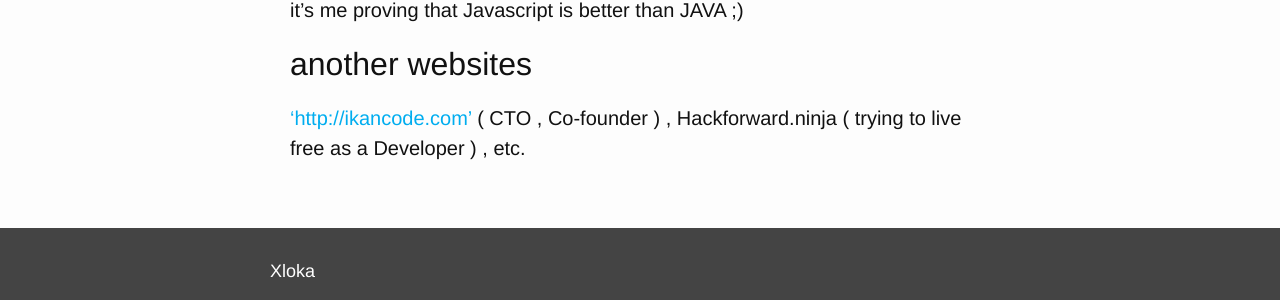
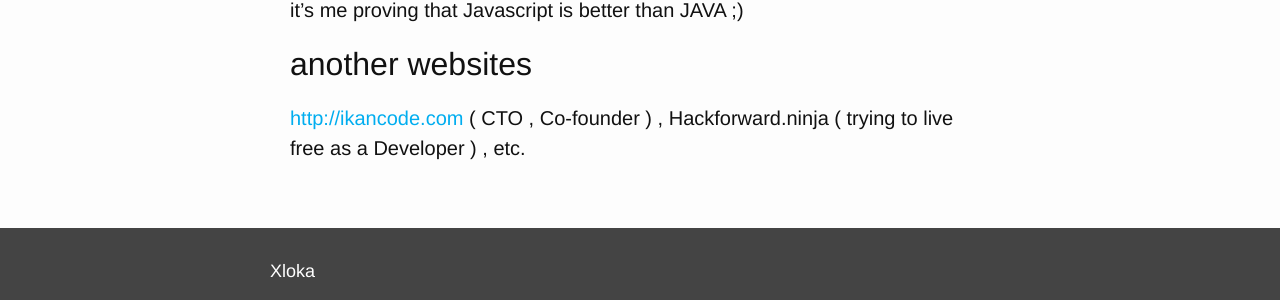
Before and after one commit to Xloka/xloka.github.io, a Jekyll site: the page built from about.md, in a window 1280 px wide and 1206 px high. Shown: the part 801-1101 px from the top of the window. Built offline with Jekyll 4.4.1, drawn with Linux system fonts in a browser that asks for light colours.

```diff
--- a/about.md
+++ b/about.md
@@ -21,4 +21,4 @@ I love Tumblr so I enjoyed creating two tumblr themes and I wish to increase tha
 it's me proving that Javascript is better than JAVA ;)
 
 ## another websites
-['http://ikancode.com'](Ikancode.com) ( CTO , Co-founder ) , Hackforward.ninja ( trying to live free as a Developer ) , etc.
+[http://ikancode.com](Ikancode.com) ( CTO , Co-founder ) , Hackforward.ninja ( trying to live free as a Developer ) , etc.
```
